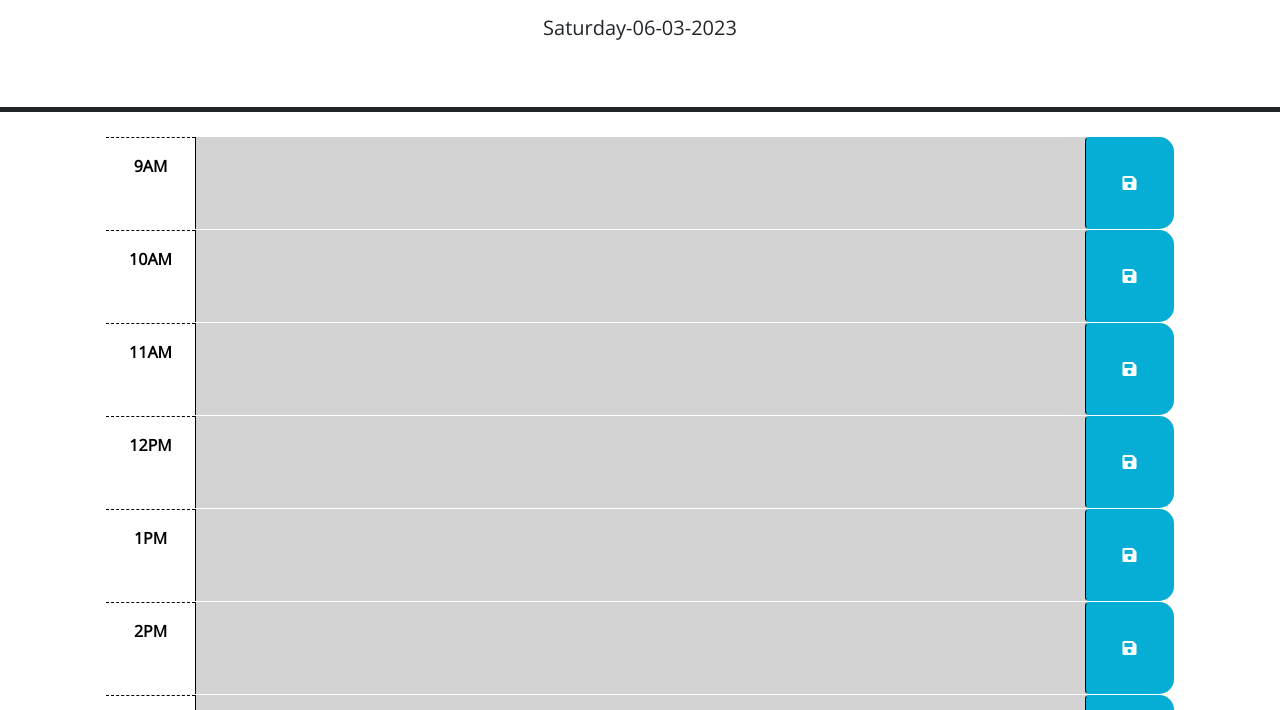
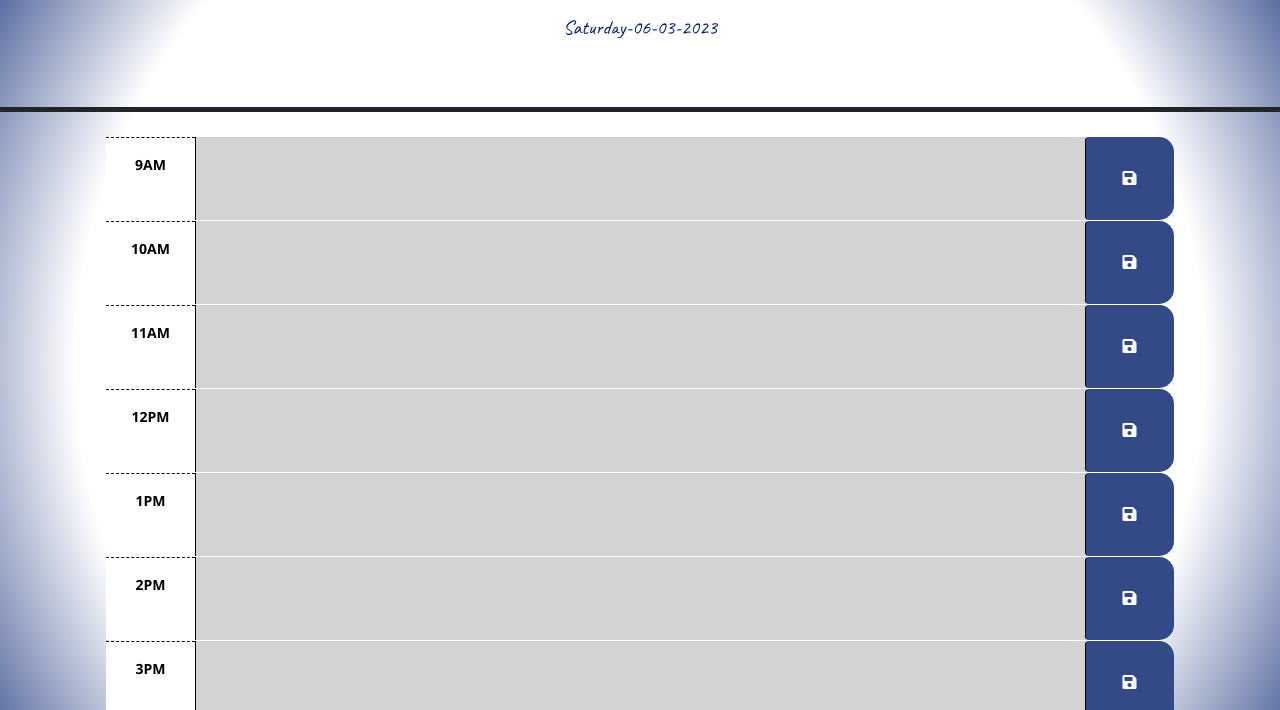
Before and after one commit to Firene11/work-day-scheduler, a plain HTML site: page index.html in a window 1280 px wide. Shown: the part 166-876 px from the top of the page. Drawn offline with nearby package versions, Linux system fonts and the light colour scheme.

Commit message:
added a gradient background, changed font to caveat on headers, changed color of description text and save buttons to match background

```diff
--- a/Develop/style.css
+++ b/Develop/style.css
@@ -1,6 +1,8 @@
 body {
-    font-family: 'Open Sans', sans-serif;
-    font-size: 16px;
+    font-family: "Caveat", sans-serif;
+    font-size: 20px;
+    background: rgb(255,255,255);
+    background: radial-gradient(circle, rgba(255,255,255,1) 68%, rgb(2, 31, 110) 100%);
   }
 
   textarea {
@@ -12,12 +14,18 @@ body {
     padding: 10px;
   }
 
+.lead {
+    color: rgb(2, 31, 110);
+}
+
   .description {
     white-space: pre-wrap;
   }
 
   .time-block {
     border-radius: 15px;
+    font-family: 'Segoe UI', Tahoma, Geneva, Verdana, sans-serif;
+    font-size: 14px;
   }
 
   .row {
@@ -49,7 +57,7 @@ body {
     border-left: 1px solid black;
     border-top-right-radius: 15px;
     border-bottom-right-radius: 15px;
-    background-color: #06aed5;
+    background-color: rgba(2, 31, 110, 0.76);
     color: white;
   }
 
```
